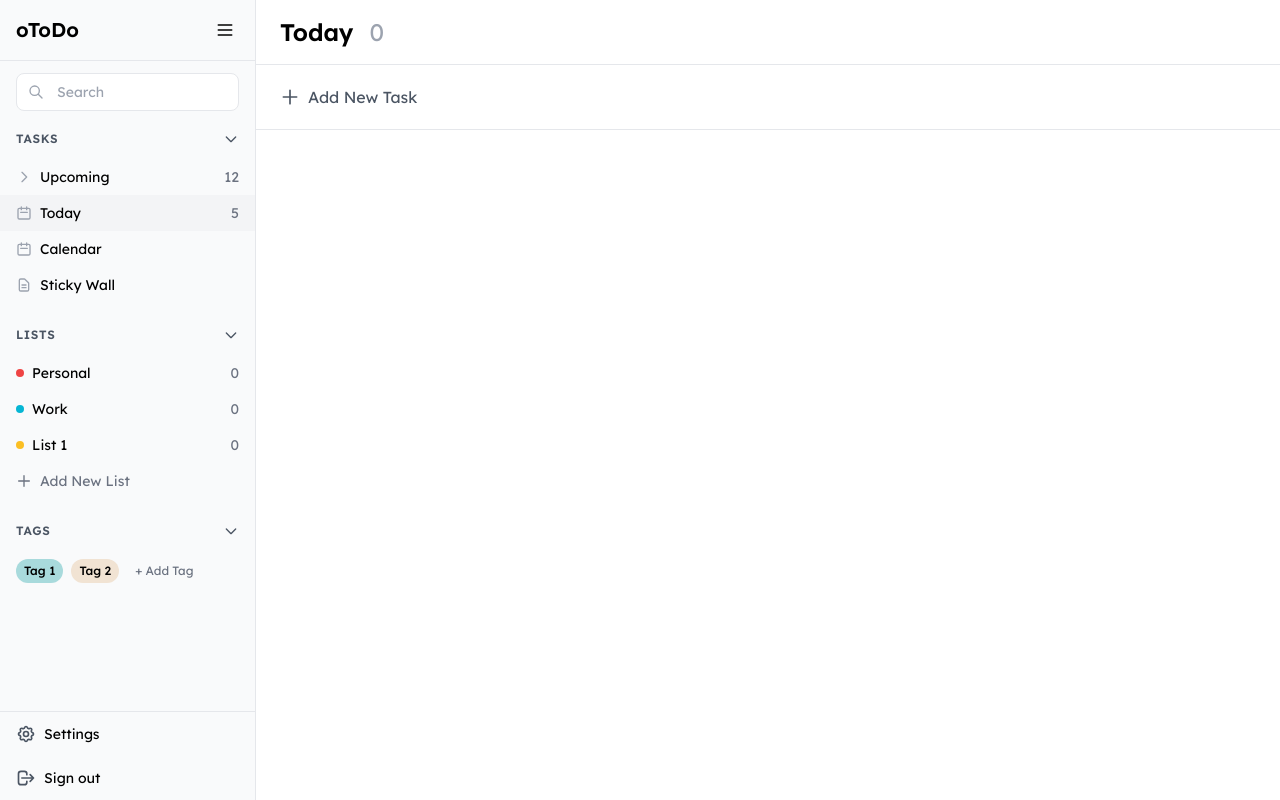
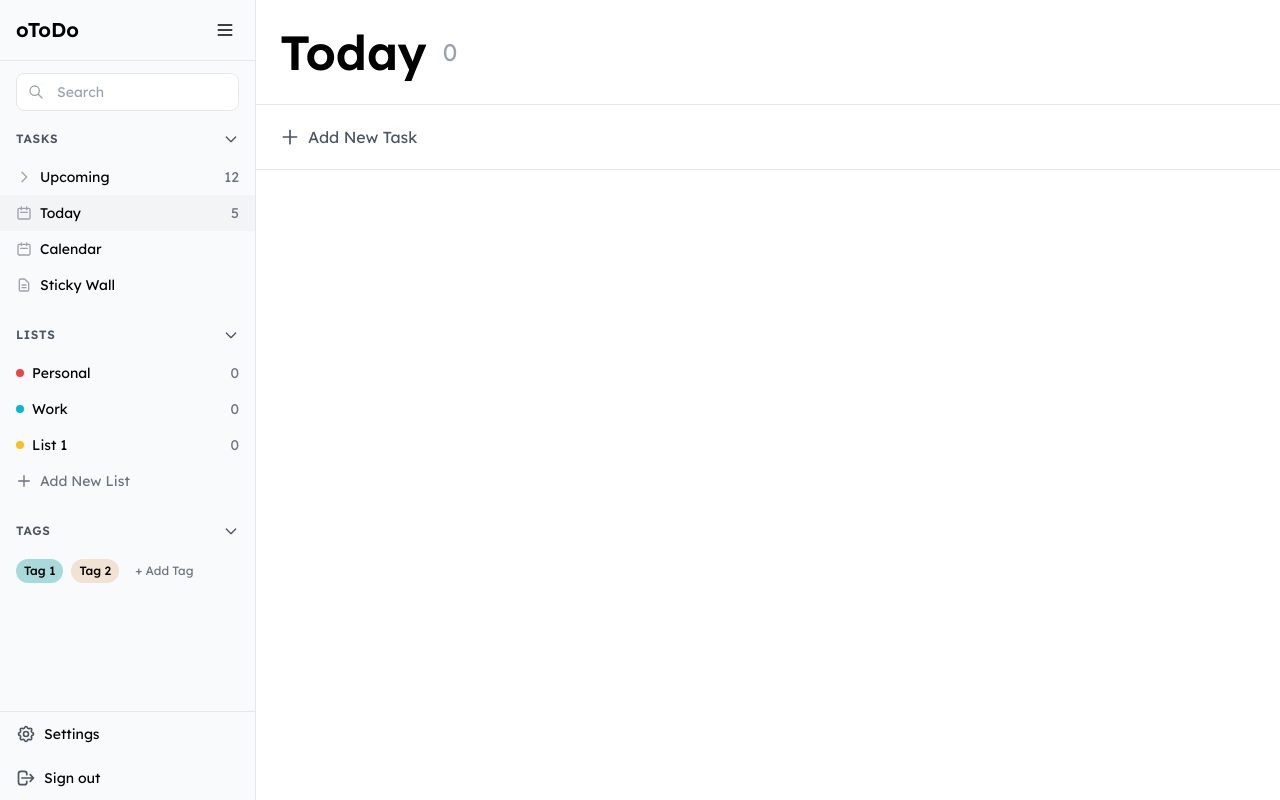
Before and after one commit to prasadgk/claude-github-actions, a Next.js app: page / in a window 1280 px wide. Built offline with nearby package versions, Linux system fonts and the light colour scheme.

Commit message:
feat: increase page title font size from text-2xl to text-3xl
- Add custom text-3xl class with 3rem font size in Tailwind config
- Update page title in app/page.tsx to use text-3xl instead of text-2xl

Fixes #6

Co-authored-by: Prasad G K <prasadgk@users.noreply.github.com>

```diff
--- a/app/page.tsx
+++ b/app/page.tsx
@@ -109,7 +109,7 @@ export default function Home() {
         <div className="px-6 py-4 border-b border-gray-200">
           <div className="flex items-center justify-between">
             <div className="flex items-center gap-4">
-              <h1 className="text-2xl font-semibold">{getViewTitle()}</h1>
+              <h1 className="text-3xl font-semibold">{getViewTitle()}</h1>
               <span className="text-2xl text-gray-400">{taskCount}</span>
             </div>
           </div>
--- a/tailwind.config.js
+++ b/tailwind.config.js
@@ -10,6 +10,9 @@ module.exports = {
       fontFamily: {
         sans: ['var(--font-lexend-deca)', 'ui-sans-serif', 'system-ui', '-apple-system', 'BlinkMacSystemFont', 'Segoe UI', 'Roboto', 'Helvetica Neue', 'Arial', 'sans-serif'],
       },
+      fontSize: {
+        '3xl': '3rem',
+      },
     },
   },
   plugins: [],
```
